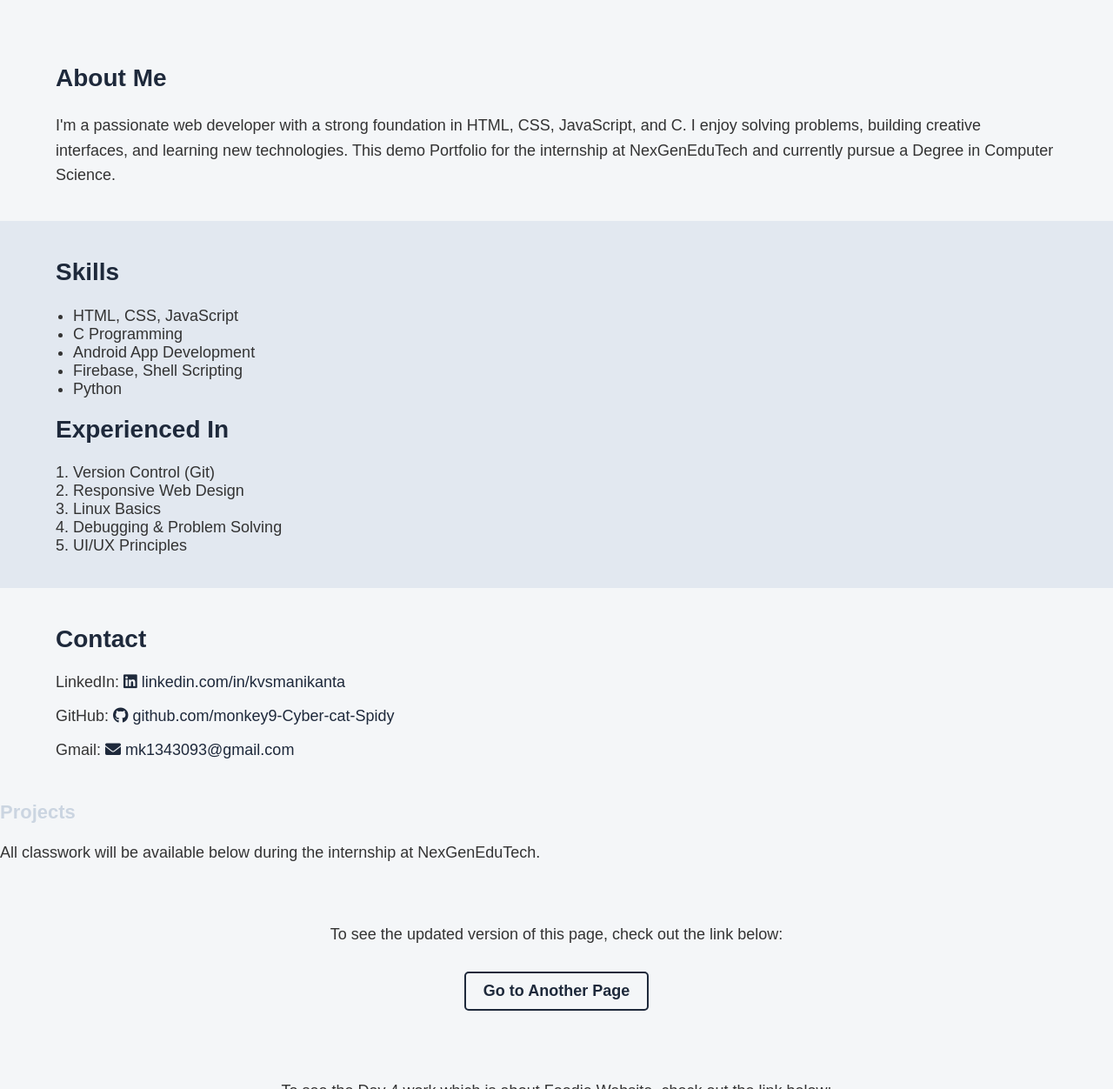
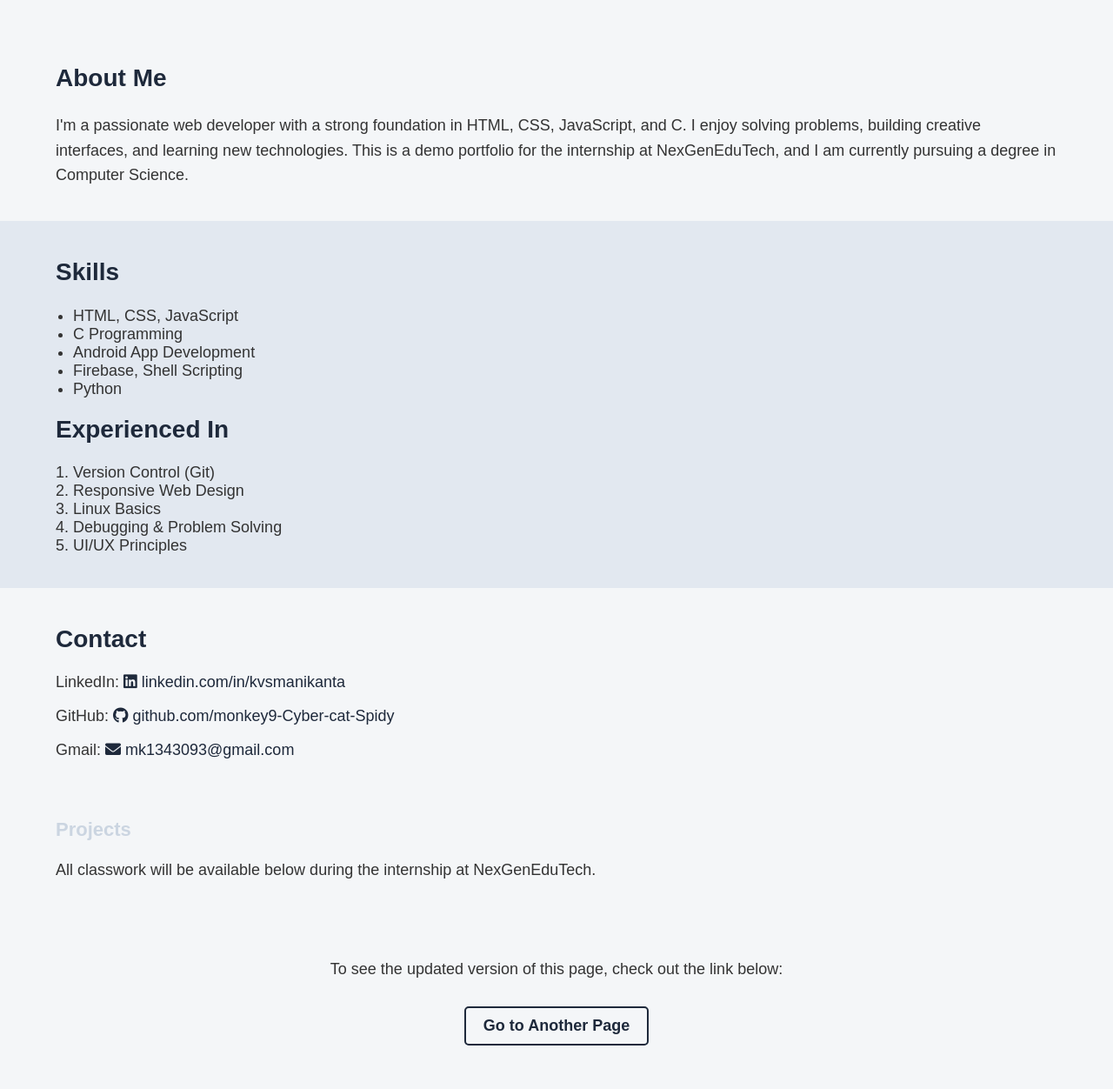
Before and after one commit to monkey9-Cyber-cat-Spidy/demo-portfolio-by-mani, a plain HTML site: page index.html in a window 1280 px wide. Shown: the part 359-1611 px from the top of the page at 87% size. Drawn offline with Linux system fonts and the light colour scheme.

Commit message:
Update index.html

```diff
--- a/index.html
+++ b/index.html
@@ -22,7 +22,7 @@
   <section style="padding: 20px 5%;">
     <h2 style="color: #1e293b; font-size: 28px;">About Me</h2>
     <p style="font-size: 18px; line-height: 1.6;">
-      I'm a passionate web developer with a strong foundation in HTML, CSS, JavaScript, and C. I enjoy solving problems, building creative interfaces, and learning new technologies. This demo Portfolio for the internship at NexGenEduTech and currently pursue a Degree in Computer Science.
+      I'm a passionate web developer with a strong foundation in HTML, CSS, JavaScript, and C. I enjoy solving problems, building creative interfaces, and learning new technologies. This is a demo portfolio for the internship at NexGenEduTech, and I am currently pursuing a degree in Computer Science.
     </p>
   </section>
 
@@ -63,8 +63,12 @@
       </a>
     </p>
   </section>
-    <h2 style="color: #cbd5e1; font-size: 22px; margin-top: 10px;"> Projects </h2>
-   <p style="font-size: 18px; color: #333; line-height: 1.6;">All classwork will be available below during the internship at NexGenEduTech.</p>
+
+  <section style="padding: 20px 5%;">
+    <h2 style="color: #cbd5e1; font-size: 22px; margin-top: 10px;">Projects</h2>
+    <p style="font-size: 18px; color: #333; line-height: 1.6;">All classwork will be available below during the internship at NexGenEduTech.</p>
+  </section>
+
   <div style="text-align: center; padding: 30px;">
     <p style="font-size: 18px; color: #333; line-height: 1.6;">To see the updated version of this page, check out the link below:</p>
     <a href="another-page.html"
@@ -84,6 +88,7 @@
       Foodie Webpage
     </a>
   </div>
+
   <footer style="background-color: #1e293b; color: white; text-align: center; padding: 20px;">
     <p style="margin: 0;">© 2025 Manikanta | Built with HTML & Inline CSS only</p>
   </footer>
```
